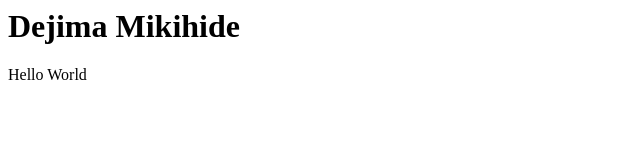
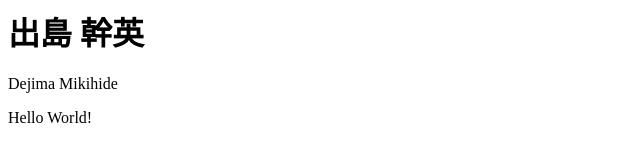
Before and after one commit to DejiMiki/self-introduction, a plain HTML site: page index.html in a window 1280 px wide. Shown: the whole page, without its empty margins (0-640 px from the left). Drawn offline with Linux system fonts and the light colour scheme.

Commit message:
Update index.html

```diff
--- a/index.html
+++ b/index.html
@@ -1,3 +1,14 @@
-<h1>Dejima Mikihide</h1>
+<html>
 
-<p>Hello World</p>
+<head>
+    <link rel="stylesheet" type="text/css" href="stylesheet.css">
+</head>
+
+<body>
+    <h1>出島 幹英</h1>
+    <p>Dejima Mikihide</p>
+
+    <p>Hello World!</p>
+</body>
+
+</html>
```
